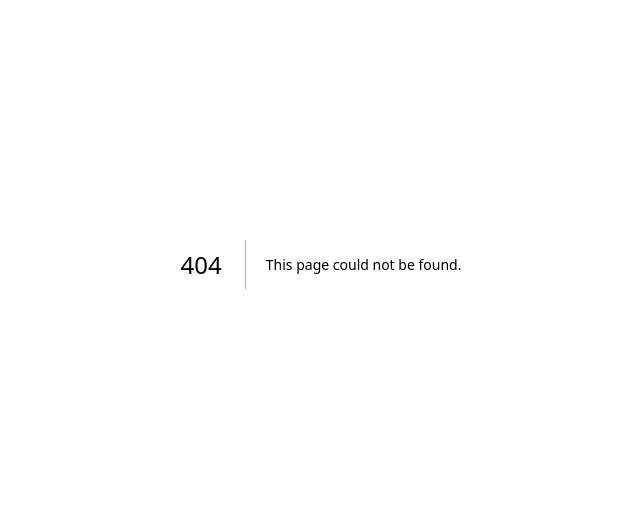
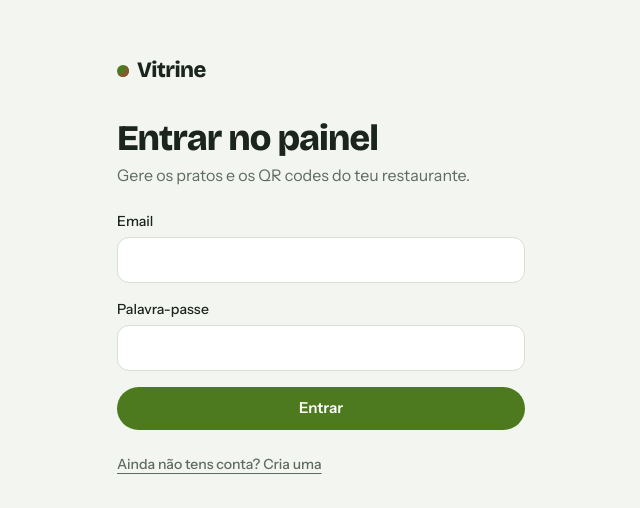
Before and after one commit to friande76-rgb/vitrine, a Next.js app: page /entrar in a window 1280 px wide. Before the commit this address had no page. Shown: the part 136-644 px from the top of the page, without its empty margins (319-959 px from the left). Built offline with nearby package versions, Linux system fonts and the light colour scheme.

Commit message:
Add files via upload

```diff
--- /dev/null
+++ b/src/app/entrar/AuthForm.tsx
@@ -0,0 +1,53 @@
+"use client";
+import { useActionState, useState } from "react";
+import { signIn, signUp, type AuthState } from "@/app/actions/auth";
+import { SubmitButton } from "@/components/SubmitButton";
+
+export function AuthForm({ next, initialMode }: { next: string; initialMode: "signin" | "signup" }) {
+  const [mode, setMode] = useState(initialMode);
+  const [inState, inAction] = useActionState<AuthState, FormData>(signIn, {});
+  const [upState, upAction] = useActionState<AuthState, FormData>(signUp, {});
+  const state = mode === "signin" ? inState : upState;
+
+  return (
+    <div className="grid gap-6">
+      <div>
+        <h1 className="font-display text-4xl font-extrabold tracking-tight">
+          {mode === "signin" ? "Entrar no painel" : "Criar conta"}
+        </h1>
+        <p className="mt-1 text-muted">
+          {mode === "signin" ? "Gere os pratos e os QR codes do teu restaurante." : "Grátis para começar. Só precisas de um email."}
+        </p>
+      </div>
+      <form action={mode === "signin" ? inAction : upAction} className="grid gap-4">
+        <input type="hidden" name="next" value={next} />
+        <label className="field">
+          Email
+          <input id="email" name="email" type="email" required autoComplete="email" className="input" />
+        </label>
+        <label className="field">
+          Palavra-passe
+          <input
+            id="password"
+            name="password"
+            type="password"
+            required
+            minLength={mode === "signup" ? 8 : undefined}
+            autoComplete={mode === "signin" ? "current-password" : "new-password"}
+            className="input"
+          />
+        </label>
+        {state.error && <p role="alert" className="text-sm text-danger">{state.error}</p>}
+        {state.info && <p className="text-sm text-accent">{state.info}</p>}
+        <SubmitButton pending="Um momento…">{mode === "signin" ? "Entrar" : "Criar conta"}</SubmitButton>
+      </form>
+      <button
+        type="button"
+        onClick={() => setMode(mode === "signin" ? "signup" : "signin")}
+        className="justify-self-start text-sm font-medium text-muted underline underline-offset-4 hover:text-ink"
+      >
+        {mode === "signin" ? "Ainda não tens conta? Cria uma" : "Já tens conta? Entra"}
+      </button>
+    </div>
+  );
+}
--- /dev/null
+++ b/src/app/entrar/page.tsx
@@ -0,0 +1,14 @@
+import { Logo } from "@/components/Logo";
+import { AuthForm } from "./AuthForm";
+
+export const metadata = { title: "Entrar" };
+
+export default async function Page({ searchParams }: { searchParams: Promise<{ next?: string; modo?: string }> }) {
+  const sp = await searchParams;
+  return (
+    <main className="mx-auto grid min-h-dvh max-w-md content-center gap-8 px-5 py-10">
+      <Logo />
+      <AuthForm next={sp.next ?? "/painel"} initialMode={sp.modo === "registo" ? "signup" : "signin"} />
+    </main>
+  );
+}
```
